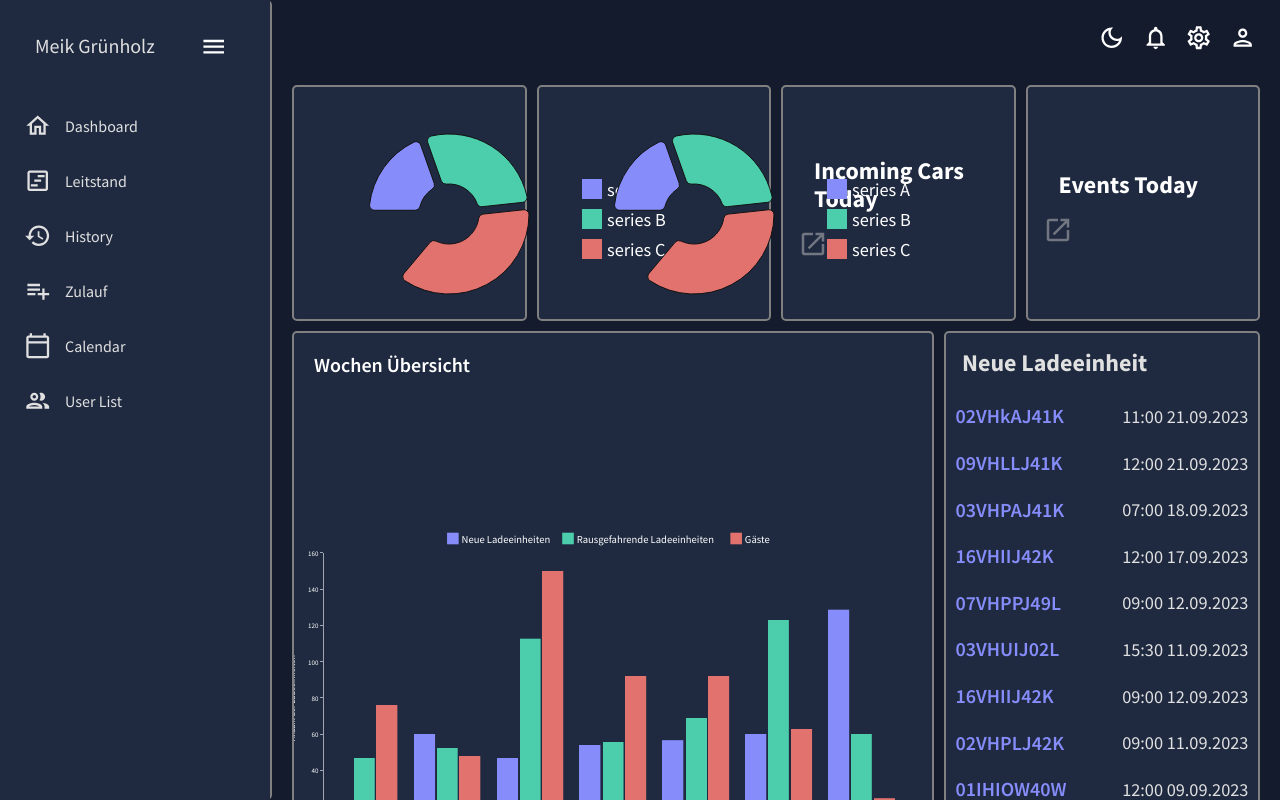
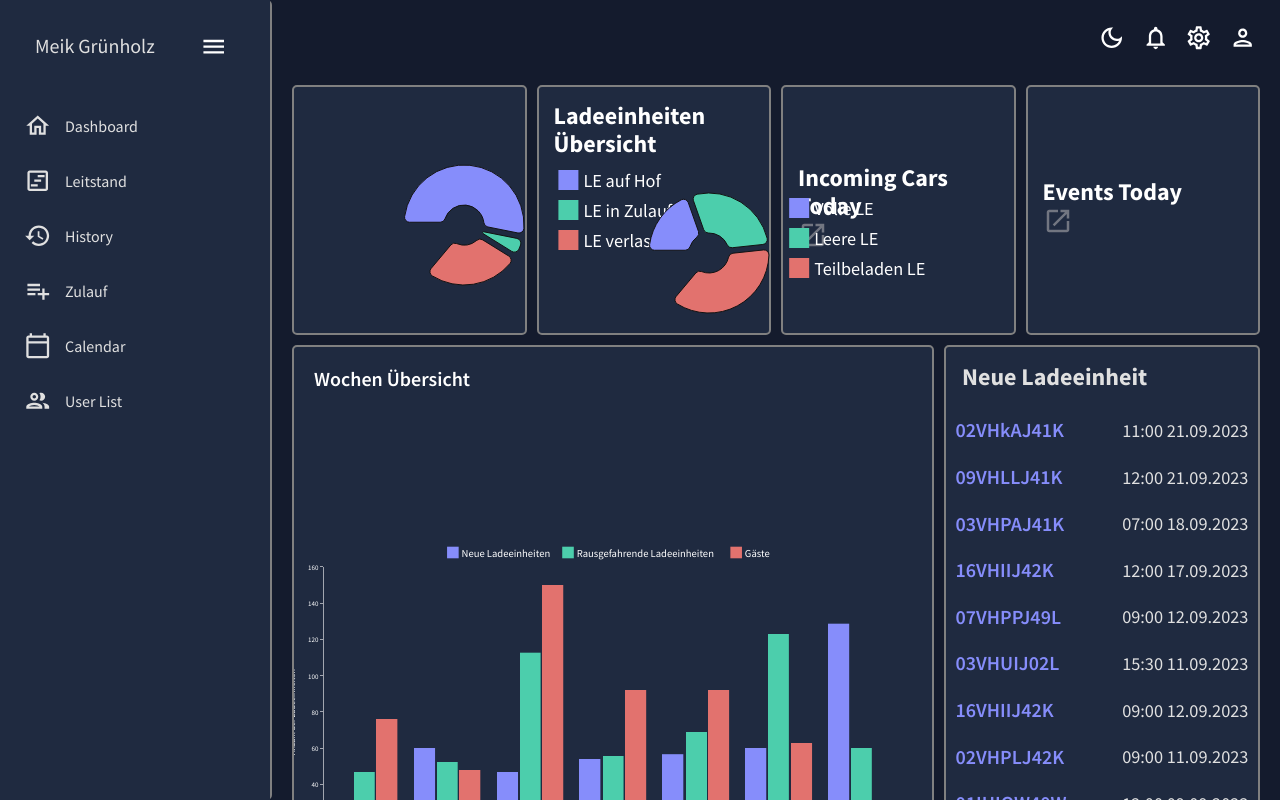
Before and after one commit to crowtek/Data-Visualization-Tool, a React (Create React App) app: page / in a window 1280 px wide. Built offline with nearby package versions, Linux system fonts and the light colour scheme.

Commit message:
LeOverwie component angepasst und pie chart values per porps übergeben

```diff
--- a/src/components/PieChart.jsx
+++ b/src/components/PieChart.jsx
@@ -1,5 +1,5 @@
 import React, { useEffect, useRef } from 'react';
-import Chart from 'chart.js/auto';
+import { PieChart } from '@mui/x-charts/PieChart';
 
 import { useTheme } from "@mui/material";
 import { tokens } from "../theme";
@@ -7,68 +7,51 @@ import { tokens } from "../theme";
 // 2. Title Anpassen
 // 3. icon hinzufügen
 
-const PieChart = ({ progress = 0.75, size = 50 }) => {
+const PieChartComponent = ({labels, chartValues}) => {
     const theme = useTheme();
     const colors = tokens(theme.palette.mode);
-    const chartRef = useRef(null);
 
-    useEffect(() => {
-        const ctx = chartRef.current.getContext('2d');
-        const angle = progress * 360;
+    let label_1;
+    let label_2;
+    let label_3;
+    if(labels){
+        label_1 = labels.first;
+        label_2 = labels.second;
+        label_3 = labels.third;
+    }
+    let chartValues_1;
+    let chartValues_2;
+    let chartValues_3;
+    if(chartValues){
+        chartValues_1 = chartValues.first;
+        chartValues_2 = chartValues.second;
+        chartValues_3 = chartValues.third;
+    }
 
-        // Data aus parametern übernehmen ( 3 variablen )
-        const data = {
-            labels: [
-                'Redasdasd',
-                'Blue',
-                'Yellow'
-            ],
-            datasets: [
-                {
-                    data: [angle, 360 - angle, 100] ,
-                    backgroundColor: [colors.blueAccent[600], colors.primary[100],colors.primary[300]],
-                    borderColor: colors.primary[400]
-                },
-            ],
-        };
-
-        const pieChart = new Chart(ctx, {
-            type: 'doughnut',
-            data: data,
-
-            options: {
-                layout: {
-                    autoPadding: true,
-                },
-                plugins: {
-                    legend: {
-                        position: "left",
-                        labels: {
-                            color: colors.primary[100],
-                            padding:20,
-                            boxWidth: 20,
-                            font: {
-                                size: 18,
-                            }
-                        }
-                    },
-                    tooltip:{
-                        backgroundColor: "white"
-                    },
-                }
-            },
-        });
-
-        return () => {
-            pieChart.destroy();
-        };
-    }, [colors,progress]);
 
     return (
-        <div style={{width:"330px", display:"flex", position:"re"}} >
-            <canvas ref={chartRef}/>
-        </div>
+        <PieChart
+              series={[
+                {
+                  data: [
+                    { id: 0,color: colors.blueAccent[400], value: chartValues_1, label: label_1 },
+                    { id: 1,color: colors.greenAccent[500], value: chartValues_2, label: label_2 },
+                    { id: 2,color: colors.redAccent[400], value: chartValues_3, label: label_3 },
+                  ],
+                  innerRadius: 20,
+                  outerRadius: 60,
+                  paddingAngle: 5,
+                  cornerRadius: 5,
+                  startAngle: -90,
+                  endAngle: 220,
+                  cx: 150,
+                  cy: 90,
+                },
+              ]}
+              width={400}
+              height={160}
+            />
     );
 };
 
-export default PieChart;
+export default PieChartComponent;
--- a/src/components/StatBox.jsx
+++ b/src/components/StatBox.jsx
@@ -4,11 +4,11 @@ import OpenInNewIcon from '@mui/icons-material/OpenInNew';
 import { Link } from 'react-router-dom';
 import { useContext } from "react";
 import { NavigationContext } from "../App";
-import { PieChart } from '@mui/x-charts/PieChart';
+import PieChart from "./PieChart";
 
 
 
-const StatBox = ({ title, subtitle, icon, progress, increase, link }) => {
+const StatBox = ({ title, labels,chartValues, icon, progress, increase, link }) => {
   const theme = useTheme();
   const colors = tokens(theme.palette.mode);
 
@@ -18,37 +18,15 @@ const StatBox = ({ title, subtitle, icon, progress, increase, link }) => {
   };
 
   return (
-    <Box width="100%" m="0 15px">
+    <Box width="100%" p="15px">
       <Box>
-        <Box p={2}>
-          <Typography variant="h3" fontWeight="bold">
-            {title}
-          </Typography>
-        </Box>
+        <Typography variant="h3" fontWeight="bold">
+          {title}
+        </Typography>
 
         {progress &&
           <Box>
-            <PieChart
-              series={[
-                {
-                  data: [
-                    { id: 0,color: colors.blueAccent[400], value: 10, label: 'series A' },
-                    { id: 1,color: colors.greenAccent[500], value: 15, label: 'series B' },
-                    { id: 2,color: colors.redAccent[400], value: 20, label: 'series C' },
-                  ],
-                  innerRadius: 30,
-                  outerRadius: 80,
-                  paddingAngle: 5,
-                  cornerRadius: 5,
-                  startAngle: -90,
-                  endAngle: 220,
-                  cx: 150,
-                  cy: 90,
-                },
-              ]}
-              width={400}
-              height={200}
-            />
+            <PieChart labels={labels} chartValues={chartValues}/>
           </Box>
         }
         {link &&
--- a/src/scenes/Dashboard/components/CarTotal.jsx
+++ b/src/scenes/Dashboard/components/CarTotal.jsx
@@ -24,6 +24,8 @@ const CarCount = ({ vehicleData }) => {
         <Box gridColumn="span 3" sx={{ display: "flex", alignItems: "center", justifyContent: "center" }} backgroundColor={colors.primary[400]}
         borderRadius="5px" border="2px solid gray">
             <StatBox
+                labels={{first:"LE auf Hof", second:"LE in Zulauf", third:"LE verlassen"}}
+                chartValues={{first:120, second:10, third:60}}
                 subtitle={Cars.length + " Cars"}
                 progress={progress}
                 increase={percentage + " %"}
--- a/src/scenes/Dashboard/components/CarDamaged.jsx
+++ b/src/scenes/Dashboard/components/LeOverview.jsx
@@ -18,6 +18,9 @@ const CountDamageCar = ({vehicleData}) => {
         <Box gridColumn="span 3" sx={{display:"flex", alignItems:"center", justifyContent:"center"}} backgroundColor={colors.primary[400]}
         borderRadius="5px" border="2px solid gray">
             <StatBox
+                title="Ladeeinheiten Übersicht"
+                labels={{first:"Volle LE", second:"Leere LE", third:"Teilbeladen LE"}}
+                chartValues={{first:20, second:30, third:40}}
                 subtitle={damagedCars.length + " Cars" }
                 progress={progress}
                 increase={percentage+"%"}
--- a/src/scenes/Dashboard/index.jsx
+++ b/src/scenes/Dashboard/index.jsx
@@ -3,7 +3,7 @@ import { Box, useMediaQuery, useTheme } from "@mui/material";
 import { mockDataVehicles } from "../../data/mockData";
 
 import CarTotal from "./components/CarTotal";
-import CarDamaged from "./components/CarDamaged";
+import CarDamaged from "./components/LeOverview";
 import CarToday from "./components/CarToday";
 import EventToday from "./components/EventToday";
 import SalesQuantity from "./components/WeeklyOverview";
--- a/src/theme.js
+++ b/src/theme.js
@@ -130,7 +130,7 @@ export const themeSettings = (mode) => {
         ? {
           // palette values for dark mode
           primary: {
-            main: colors.primary[500],
+            main: colors.primary[300],
           },
           secondary: {
             main: colors.blueAccent[500],
```
